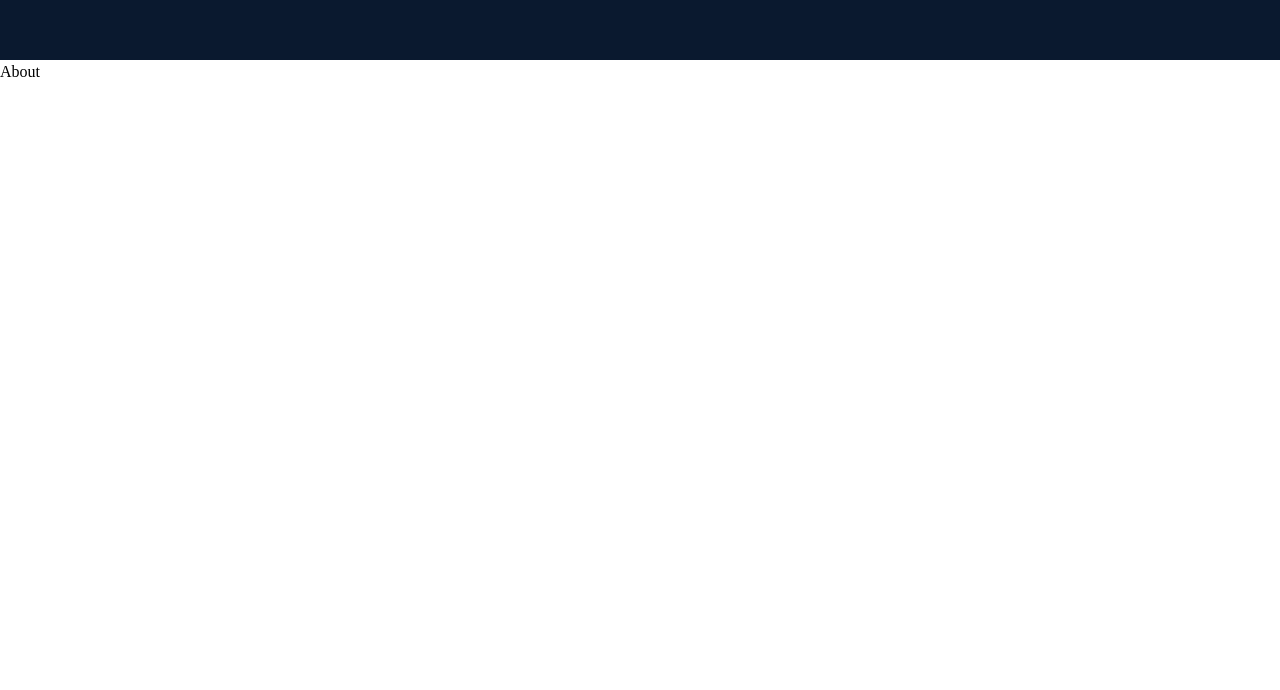
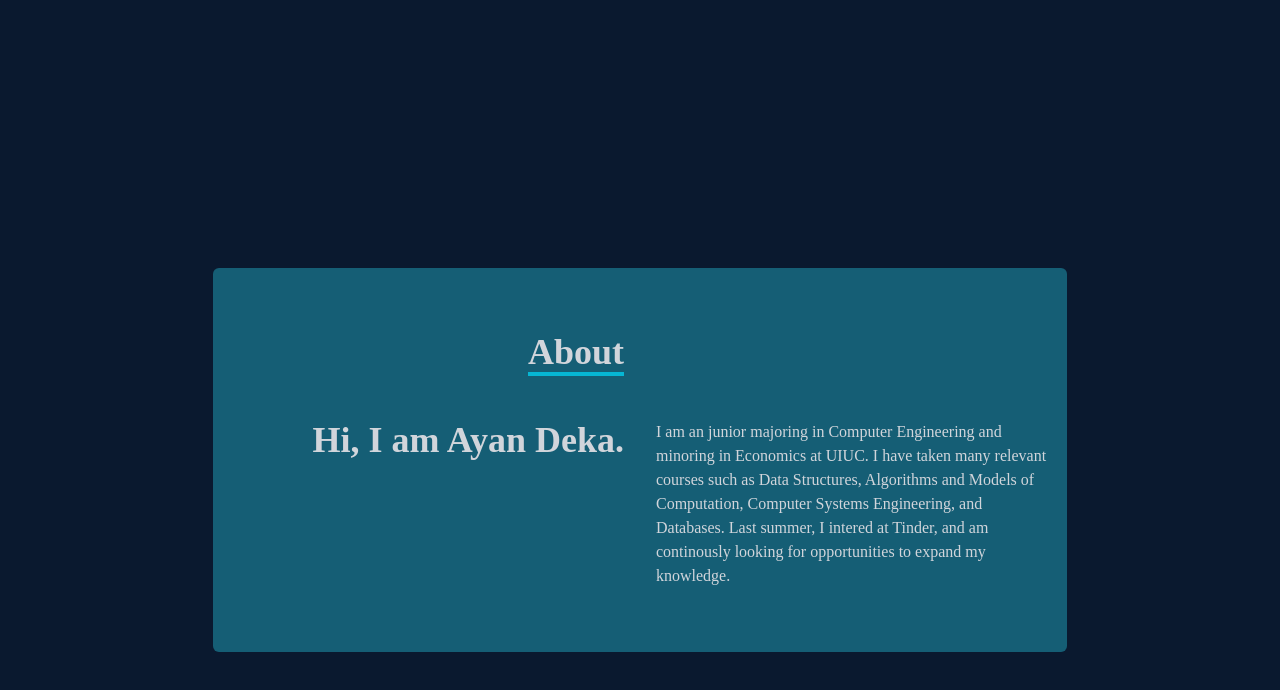
Before and after one commit to ayanjdeka/UpdatedPersonalWebsite, a React (Create React App) app: page / in a window 1280 px wide. Shown: the part 740-1430 px from the top of the page. Before the commit the page ends 824 px from the top, so only its background shows below. Built offline with nearby package versions, Linux system fonts and the light colour scheme.

Commit message:
Adding my about section (without typing animation)

```diff
--- a/src/components/About.jsx
+++ b/src/components/About.jsx
@@ -1,8 +1,39 @@
-import React from 'react'
+import React from "react";
 
-function About() {
+const About = () => {
   return (
-    <div>About</div>
-  )
-}
-export default About
+    <div
+      name="about"
+      id="about"
+      className="w-full h-screen bg-[#0a192f] text-gray-300"
+    >
+      <div className="flex flex-col justify-center items-center w-full h-full">
+        <div className=" py-16 rounded-md bg-cyan-800 flex flex-col justify-center items-center w-4/6">
+          <div className="max-w-[1000px] w-full grid grid-cols-2 gap-8 mb-4">
+            <div className="sm:text-right pb-8 pl-4">
+              <p className="text-4xl font-bold inline border-b-4 border-cyan-500">
+                About
+              </p>
+            </div>
+            <div></div>
+          </div>
+          <div className="max-w-[1000px] w-full grid sm:grid-cols-2 gap-8 px-4">
+            <div className="sm:text-right text-4xl font-bold">
+              <p>
+                Hi, I am Ayan Deka.
+              </p>
+            </div>
+            <div>
+              <p>
+              I am an junior majoring in Computer Engineering and minoring in Economics at UIUC. I have taken many relevant courses such
+                as Data Structures, Algorithms and Models of Computation, Computer Systems Engineering, and Databases. Last summer,
+                I intered at Tinder, and am continously looking for opportunities to expand my knowledge.
+              </p>
+            </div>
+          </div>
+        </div>
+      </div>
+    </div>
+  );
+};
+export default About;
--- a/src/components/Home.jsx
+++ b/src/components/Home.jsx
@@ -12,10 +12,10 @@
     <div className="max-w-screen-lg mx-auto flex flex-col items-center justify-center h-full px-4 md:flex-row">
       <div className="flex flex-col justify-center h-full">
         <h2 className="text-4xl sm:text-7xl font-bold text-white">
-          My Name is Ayan Deka!
+          Welcome To My Official Website!
         </h2>
         <p className="text-gray-500 py-4 max-w-md">
-            I will write this later
+        Hello everyone! Feel free to browse through the various projects and experiences that I have done!
         </p>
         <div>
           <Link
```
